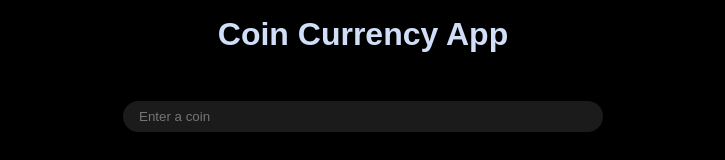
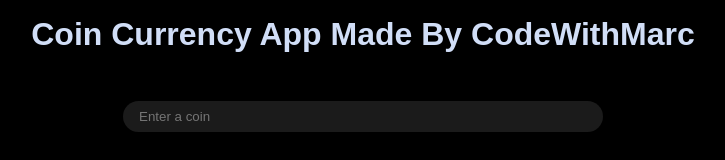
Before and after one commit to Coder509HT/crypto-currency-app, a React (Create React App) app: page / in a window 1280 px wide. Shown: the top 160 px of the page, without its empty margins (277-1002 px from the left). Built offline with nearby package versions, Linux system fonts and the light colour scheme; no server answers.

Commit message:
First Commit

```diff
--- a/src/App.js
+++ b/src/App.js
@@ -3,7 +3,7 @@ import { useEffect, useState } from "react";
 import "./App.css";
 
 const App = () => {
-  const title = "Coin Currency App";
+  const title = "Coin Currency App Made By CodeWithMarc";
 
   const [coinList, setCoinList] = useState([]);
 
@@ -18,8 +18,6 @@ const App = () => {
   const filteredCoin = coinList.filter((newCoin) =>
     newCoin.name.toLowerCase().includes(coin.toLowerCase())
   );
-
-  console.log(coinList);
 
   return (
     <div className="App">
```
